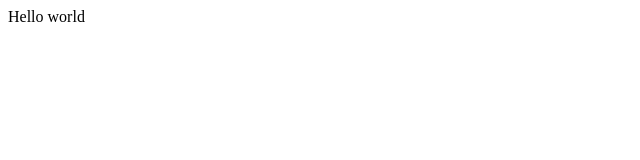
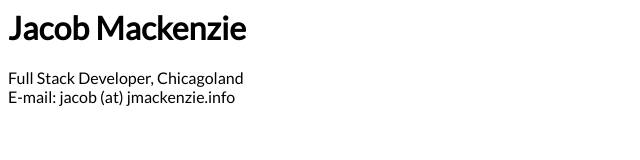
Before and after one commit to jacob-mackenzie/jacob-mackenzie.github.io, a plain HTML site: page index.html in a window 1280 px wide. Shown: the whole page, without its empty margins (0-640 px from the left). Drawn offline with Linux system fonts and the light colour scheme.

Commit message:
Update index.html

```diff
--- a/index.html
+++ b/index.html
@@ -1,8 +1,18 @@
 <html>
   <head>
     <title>Hello world</title>
+    <link rel="preconnect" href="https://fonts.googleapis.com">
+    <link rel="preconnect" href="https://fonts.gstatic.com" crossorigin>
+    <link href="https://fonts.googleapis.com/css2?family=Lato&display=swap" rel="stylesheet">
+    <style>
+      body {
+        font-family: 'Lato', sans-serif;
+      }
+    </style>
   </head>
   <body>
-    <div>Hello world</div>
+    <h1>Jacob Mackenzie</h1>
+    <div>Full Stack Developer, Chicagoland</div>
+    <div>E-mail: jacob (at) jmackenzie.info</div>
   </body>
 </html>
```
